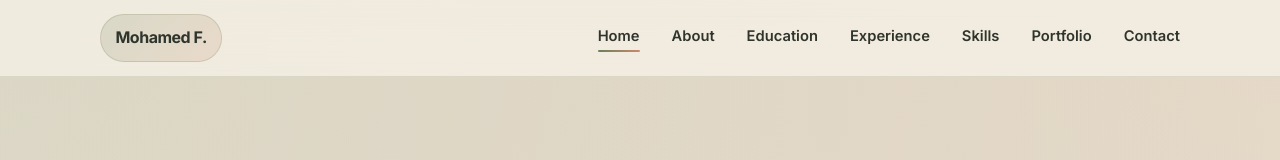
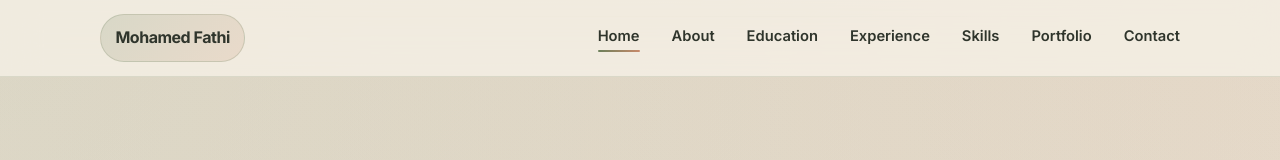
Before and after one commit to mohamedFabdrabo/portfolio, a React (Vite) app: page / in a window 1280 px wide. Shown: the top 160 px of the page. Built offline with nearby package versions, Linux system fonts and the light colour scheme.

Commit message:
change name shortcut to moahemd fathi

```diff
--- a/src/components/header/Header.jsx
+++ b/src/components/header/Header.jsx
@@ -18,7 +18,7 @@ const Header = () => {
     <header className="header">
       <nav className="nav container">
         <a href="#home" className="nav__logo">
-          Mohamed F.
+          Mohamed Fathi
         </a>
 
         <div className={Toggle ? "nav__menu show-menu" : "nav__menu"}>
```
Also changed, not shown: public/favicon.svg.
